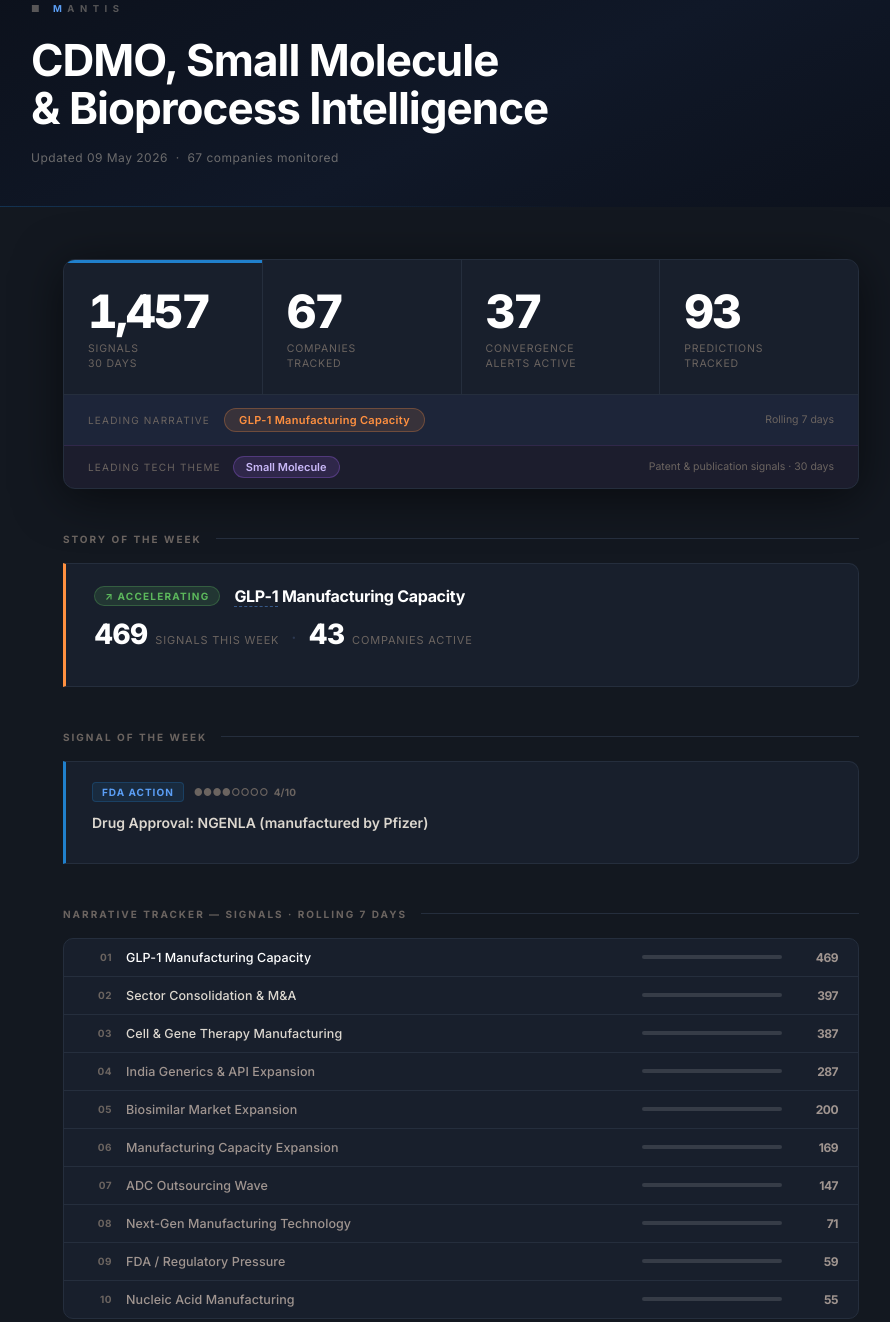
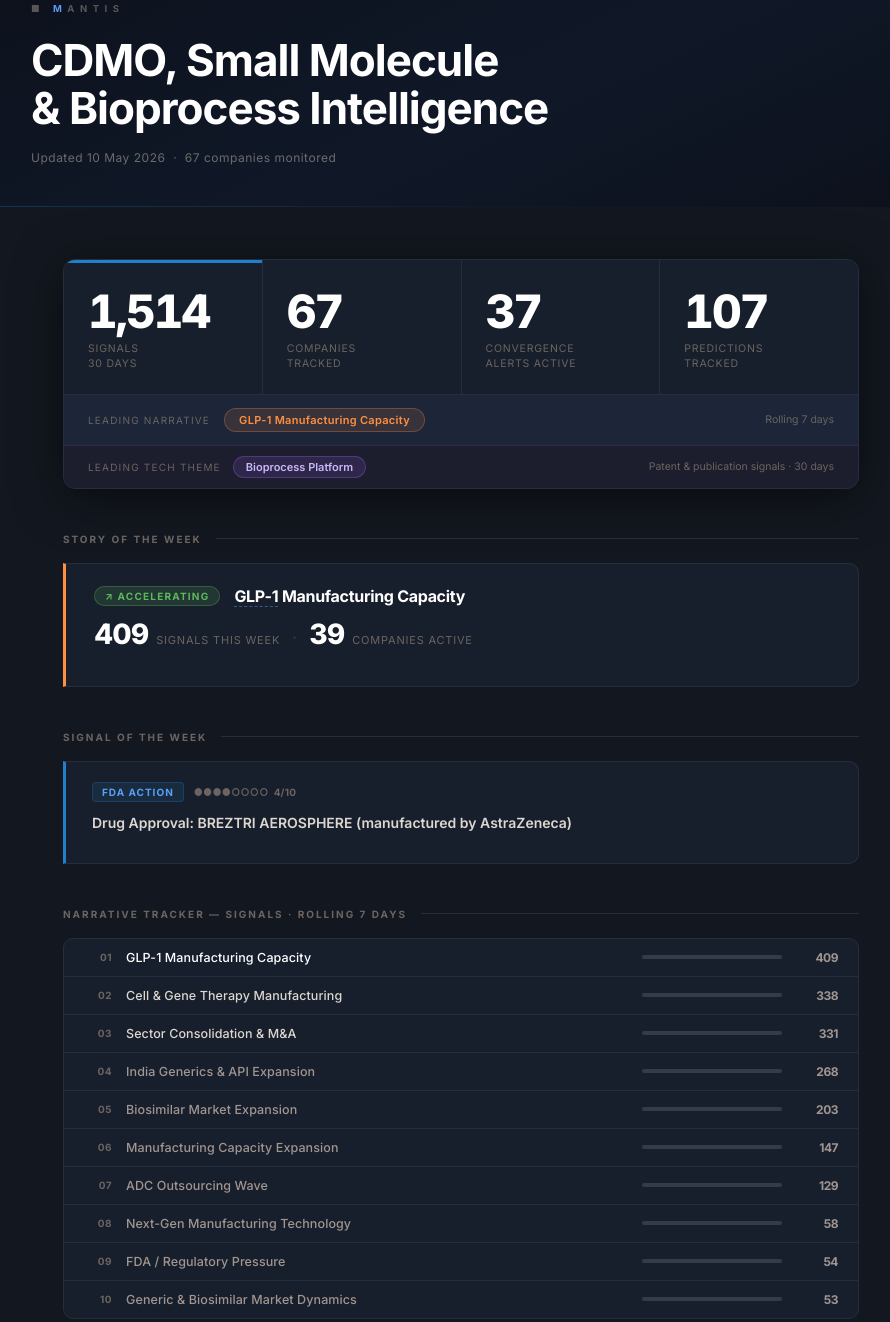
Before and after one commit to Bryans01/Mantis, a plain HTML site: page index.html in a window 1280 px wide. Shown: the part 44-1366 px from the top of the page, without its empty margins (179-1069 px from the left). Drawn offline with Linux system fonts and the light colour scheme.

Commit message:
chore: auto-update 2026-05-10

```diff
--- a/index.html
+++ b/index.html
@@ -12,7 +12,7 @@
     <meta property="og:url"   content="https://mantis-intel.com/">
   <meta name="twitter:card"        content="summary_large_image">
   <meta name="twitter:title"       content="Mantis — CDMO, Small Molecule &amp; Bioprocess Intelligence">
-  <meta name="twitter:description" content="Cross-source convergence monitoring across 67 CDMO companies. 93 predictions tracked and scored.">  <meta name="twitter:image" content="https://mantis-intel.com/images/narrative_momentum.png">
+  <meta name="twitter:description" content="Cross-source convergence monitoring across 67 CDMO companies. 107 predictions tracked and scored.">  <meta name="twitter:image" content="https://mantis-intel.com/images/narrative_momentum.png">
   <link rel="canonical" href="https://mantis-intel.com/">
   <script type="application/ld+json">
   {
@@ -863,7 +863,7 @@
   <div class="hd">
     <h1 class="logo">&#9632;<span> M</span>ANTIS</h1>
     <div class="headline">CDMO, Small Molecule<br>&amp; Bioprocess Intelligence</div>
-    <div class="sub">Updated 09 May 2026 &nbsp;&middot;&nbsp; 67 companies monitored</div>
+    <div class="sub">Updated 10 May 2026 &nbsp;&middot;&nbsp; 67 companies monitored</div>
   </div>
 </header>
 
@@ -872,7 +872,7 @@
   <div class="data-block">
     <div class="stats">
       <div class="stat">
-        <div class="num">1,457</div>
+        <div class="num">1,514</div>
         <div class="lbl">Signals<br>30 days</div>
       </div>
       <div class="stat">
@@ -884,7 +884,7 @@
         <div class="lbl">Convergence<br>alerts active</div>
       </div>
       <div class="stat">
-        <div class="num">93</div>
+        <div class="num">107</div>
         <div class="lbl">Predictions<br>tracked</div>
       </div>
     </div>
@@ -893,7 +893,7 @@
       <span class="narrative-tag">GLP-1 Manufacturing Capacity</span>
       <span class="narrative-since">Rolling 7 days</span>
     </div>
-    <div class="tech-theme-band"><span class="tech-theme-kicker">Leading tech theme</span><span class="tech-theme-mod">Small Molecule</span><span class="tech-theme-note" style="margin-left:auto;font-size:10.5px;color:var(--text3)">Patent &amp; publication signals · 30 days</span></div>
+    <div class="tech-theme-band"><span class="tech-theme-kicker">Leading tech theme</span><span class="tech-theme-mod">Bioprocess Platform</span><span class="tech-theme-note" style="margin-left:auto;font-size:10.5px;color:var(--text3)">Patent &amp; publication signals · 30 days</span></div>
   </div>
 
 
@@ -908,9 +908,9 @@
         <span class="story-name">GLP-1 Manufacturing Capacity</span>
       </div>
       <div class="story-counts">
-        <span class="story-count-num">469</span><span class="story-count-lbl">signals this week</span>
+        <span class="story-count-num">409</span><span class="story-count-lbl">signals this week</span>
         <span class="story-sep">·</span>
-        <span class="story-count-num">43</span><span class="story-count-lbl">companies active</span>
+        <span class="story-count-num">39</span><span class="story-count-lbl">companies active</span>
       </div>
     </div>
   </div>
@@ -920,12 +920,12 @@
       <span class="section-label">Signal of the week</span>
       <span class="section-rule"></span>
     </div>
-    <a class="sig-card" href="https://www.accessdata.fda.gov/scripts/cder/daf/index.cfm?event=overview.process&amp;ApplNo=BLA761184" target="_blank" rel="noopener">
+    <a class="sig-card" href="https://www.accessdata.fda.gov/scripts/cder/daf/index.cfm?event=overview.process&amp;ApplNo=NDA212122" target="_blank" rel="noopener">
       <div class="sig-badges">
         <span class="sig-source-badge">FDA Action</span>
         <span class="sig-strength">●●●●○○○○ &nbsp;4/10</span>
       </div>
-      <div class="sig-title">Drug Approval: NGENLA (manufactured by Pfizer)</div>
+      <div class="sig-title">Drug Approval: BREZTRI AEROSPHERE (manufactured by AstraZeneca)</div>
     </a>
   </div>
 
@@ -935,16 +935,16 @@
       <span class="section-rule"></span>
     </div>
     <div class="narr-board">
-      <div class="narr-row"><span class="narr-rank">01</span><span class="narr-name" style="color:#ffffff">GLP-1 Manufacturing Capacity</span><span class="narr-bar-wrap"><span class="narr-bar" style="width:100%;background:#FF9040"></span></span><span class="narr-score">469</span></div>
-      <div class="narr-row"><span class="narr-rank">02</span><span class="narr-name" style="color:#dcd7cf">Sector Consolidation &amp; M&amp;A</span><span class="narr-bar-wrap"><span class="narr-bar" style="width:84%;background:#3DBCB0"></span></span><span class="narr-score">397</span></div>
-      <div class="narr-row"><span class="narr-rank">03</span><span class="narr-name" style="color:#dcd7cf">Cell &amp; Gene Therapy Manufacturing</span><span class="narr-bar-wrap"><span class="narr-bar" style="width:82%;background:#5CB85C"></span></span><span class="narr-score">387</span></div>
-      <div class="narr-row"><span class="narr-rank">04</span><span class="narr-name" style="color:#a09590">India Generics &amp; API Expansion</span><span class="narr-bar-wrap"><span class="narr-bar" style="width:61%;background:#A8D96C"></span></span><span class="narr-score">287</span></div>
-      <div class="narr-row"><span class="narr-rank">05</span><span class="narr-name" style="color:#a09590">Biosimilar Market Expansion</span><span class="narr-bar-wrap"><span class="narr-bar" style="width:42%;background:#E05252"></span></span><span class="narr-score">200</span></div>
-      <div class="narr-row"><span class="narr-rank">06</span><span class="narr-name" style="color:#a09590">Manufacturing Capacity Expansion</span><span class="narr-bar-wrap"><span class="narr-bar" style="width:36%;background:#B06ED8"></span></span><span class="narr-score">169</span></div>
-      <div class="narr-row"><span class="narr-rank">07</span><span class="narr-name" style="color:#a09590">ADC Outsourcing Wave</span><span class="narr-bar-wrap"><span class="narr-bar" style="width:31%;background:#5B9EF5"></span></span><span class="narr-score">147</span></div>
-      <div class="narr-row"><span class="narr-rank">08</span><span class="narr-name" style="color:#a09590">Next-Gen Manufacturing Technology</span><span class="narr-bar-wrap"><span class="narr-bar" style="width:15%;background:#F2C94C"></span></span><span class="narr-score">71</span></div>
-      <div class="narr-row"><span class="narr-rank">09</span><span class="narr-name" style="color:#a09590">FDA / Regulatory Pressure</span><span class="narr-bar-wrap"><span class="narr-bar" style="width:12%;background:#E8508A"></span></span><span class="narr-score">59</span></div>
-      <div class="narr-row"><span class="narr-rank">10</span><span class="narr-name" style="color:#a09590">Nucleic Acid Manufacturing</span><span class="narr-bar-wrap"><span class="narr-bar" style="width:11%;background:#42C9E8"></span></span><span class="narr-score">55</span></div>
+      <div class="narr-row"><span class="narr-rank">01</span><span class="narr-name" style="color:#ffffff">GLP-1 Manufacturing Capacity</span><span class="narr-bar-wrap"><span class="narr-bar" style="width:100%;background:#FF9040"></span></span><span class="narr-score">409</span></div>
+      <div class="narr-row"><span class="narr-rank">02</span><span class="narr-name" style="color:#dcd7cf">Cell &amp; Gene Therapy Manufacturing</span><span class="narr-bar-wrap"><span class="narr-bar" style="width:82%;background:#5CB85C"></span></span><span class="narr-score">338</span></div>
+      <div class="narr-row"><span class="narr-rank">03</span><span class="narr-name" style="color:#dcd7cf">Sector Consolidation &amp; M&amp;A</span><span class="narr-bar-wrap"><span class="narr-bar" style="width:80%;background:#3DBCB0"></span></span><span class="narr-score">331</span></div>
+      <div class="narr-row"><span class="narr-rank">04</span><span class="narr-name" style="color:#a09590">India Generics &amp; API Expansion</span><span class="narr-bar-wrap"><span class="narr-bar" style="width:65%;background:#A8D96C"></span></span><span class="narr-score">268</span></div>
+      <div class="narr-row"><span class="narr-rank">05</span><span class="narr-name" style="color:#a09590">Biosimilar Market Expansion</span><span class="narr-bar-wrap"><span class="narr-bar" style="width:49%;background:#E05252"></span></span><span class="narr-score">203</span></div>
+      <div class="narr-row"><span class="narr-rank">06</span><span class="narr-name" style="color:#a09590">Manufacturing Capacity Expansion</span><span class="narr-bar-wrap"><span class="narr-bar" style="width:35%;background:#B06ED8"></span></span><span class="narr-score">147</span></div>
+      <div class="narr-row"><span class="narr-rank">07</span><span class="narr-name" style="color:#a09590">ADC Outsourcing Wave</span><span class="narr-bar-wrap"><span class="narr-bar" style="width:31%;background:#5B9EF5"></span></span><span class="narr-score">129</span></div>
+      <div class="narr-row"><span class="narr-rank">08</span><span class="narr-name" style="color:#a09590">Next-Gen Manufacturing Technology</span><span class="narr-bar-wrap"><span class="narr-bar" style="width:14%;background:#F2C94C"></span></span><span class="narr-score">58</span></div>
+      <div class="narr-row"><span class="narr-rank">09</span><span class="narr-name" style="color:#a09590">FDA / Regulatory Pressure</span><span class="narr-bar-wrap"><span class="narr-bar" style="width:13%;background:#E8508A"></span></span><span class="narr-score">54</span></div>
+      <div class="narr-row"><span class="narr-rank">10</span><span class="narr-name" style="color:#a09590">Generic &amp; Biosimilar Market Dynamics</span><span class="narr-bar-wrap"><span class="narr-bar" style="width:12%;background:#C0C0C0"></span></span><span class="narr-score">53</span></div>
     </div>
   </div>
 
@@ -977,7 +977,6 @@
     <div class="news-list">
       <a class="news-item" href="https://www.fiercebiotech.com/biotech/lilly-continues-ma-streak-23b-deal-next-gen-jak-inhibitor-biotech-ajax" target="_blank" rel="noopener"><span class="news-left"><span class="news-icon">🤝</span><span class="news-body"><span class="news-title">Lilly maintains M&amp;A hot streak with $2.3B deal for next-gen JAK inhibitor biotech Ajax</span><span class="news-meta"><span class="news-co">Eli Lilly</span></span></span></span><span class="news-score">5</span></a>
 <a class="news-item" href="https://www.fiercebiotech.com/biotech/pfizers-23b-trillium-bet-ends-failure-remaining-cd47-blocker-scrapped" target="_blank" rel="noopener"><span class="news-left"><span class="news-icon">🤝</span><span class="news-body"><span class="news-title">Pfizer’s $2.3B Trillium bet ends in failure as remaining CD47 blocker scrapped along with T-cell engager</span><span class="news-meta"><span class="news-co">Pfizer</span></span></span></span><span class="news-score">5</span></a>
-<a class="news-item" href="https://www.fiercebiotech.com/medtech/thermo-fisher-sees-higher-q1-earnings-amid-strong-biopharma-demand" target="_blank" rel="noopener"><span class="news-left"><span class="news-icon">🤝</span><span class="news-body"><span class="news-title">Thermo Fisher sees higher Q1 earnings amid strong biopharma demand</span><span class="news-meta"><span class="news-co">Thermo Fisher Scientific</span></span></span></span><span class="news-score">5</span></a>
 <a class="news-item" href="https://www.pharmaceutical-technology.com/news/eli-lilly-outlays-2-3bn-to-acquire-blood-cancer-specialist-ajax-therapeutics/" target="_blank" rel="noopener"><span class="news-left"><span class="news-icon">🤝</span><span class="news-body"><span class="news-title">Eli Lilly outlays $2.3bn to acquire blood cancer specialist Ajax Therapeutics</span><span class="news-meta"><span class="news-co">Eli Lilly</span></span></span></span><span class="news-score">8</span></a>
     </div>
   </div>
@@ -1029,12 +1028,12 @@
       <span class="section-rule"></span>
     </div>
     <div class="src-rows">
-      <div class="src-row"><span class="src-name">News</span><span class="src-bar-wrap"><span class="src-bar" style="width:100%"></span></span><span class="src-count">921</span></div>
-<div class="src-row"><span class="src-name">Clinical Trials</span><span class="src-bar-wrap"><span class="src-bar" style="width:19%"></span></span><span class="src-count">181</span></div>
-<div class="src-row"><span class="src-name">Patent Cliff</span><span class="src-bar-wrap"><span class="src-bar" style="width:15%"></span></span><span class="src-count">141</span></div>
-<div class="src-row"><span class="src-name">FDA</span><span class="src-bar-wrap"><span class="src-bar" style="width:10%"></span></span><span class="src-count">93</span></div>
-<div class="src-row"><span class="src-name">Science</span><span class="src-bar-wrap"><span class="src-bar" style="width:9%"></span></span><span class="src-count">88</span></div>
-<div class="src-row"><span class="src-name">SEC Filings</span><span class="src-bar-wrap"><span class="src-bar" style="width:2%"></span></span><span class="src-count">18</span></div>
+      <div class="src-row"><span class="src-name">News</span><span class="src-bar-wrap"><span class="src-bar" style="width:100%"></span></span><span class="src-count">927</span></div>
+<div class="src-row"><span class="src-name">Patent Cliff</span><span class="src-bar-wrap"><span class="src-bar" style="width:21%"></span></span><span class="src-count">202</span></div>
+<div class="src-row"><span class="src-name">Clinical Trials</span><span class="src-bar-wrap"><span class="src-bar" style="width:18%"></span></span><span class="src-count">171</span></div>
+<div class="src-row"><span class="src-name">FDA</span><span class="src-bar-wrap"><span class="src-bar" style="width:10%"></span></span><span class="src-count">95</span></div>
+<div class="src-row"><span class="src-name">Science</span><span class="src-bar-wrap"><span class="src-bar" style="width:9%"></span></span><span class="src-count">87</span></div>
+<div class="src-row"><span class="src-name">SEC Filings</span><span class="src-bar-wrap"><span class="src-bar" style="width:2%"></span></span><span class="src-count">17</span></div>
 <div class="src-row"><span class="src-name">Hiring</span><span class="src-bar-wrap"><span class="src-bar" style="width:2%"></span></span><span class="src-count">15</span></div>
     </div>
   </div>
--- a/sitemap.xml
+++ b/sitemap.xml
@@ -4,6 +4,6 @@
     <loc>https://mantis-intel.com/</loc>
     <changefreq>daily</changefreq>
     <priority>1.0</priority>
-    <lastmod>2026-05-09</lastmod>
+    <lastmod>2026-05-10</lastmod>
   </url>
 </urlset>
```
Also changed, not shown: images/narrative_momentum.png.
